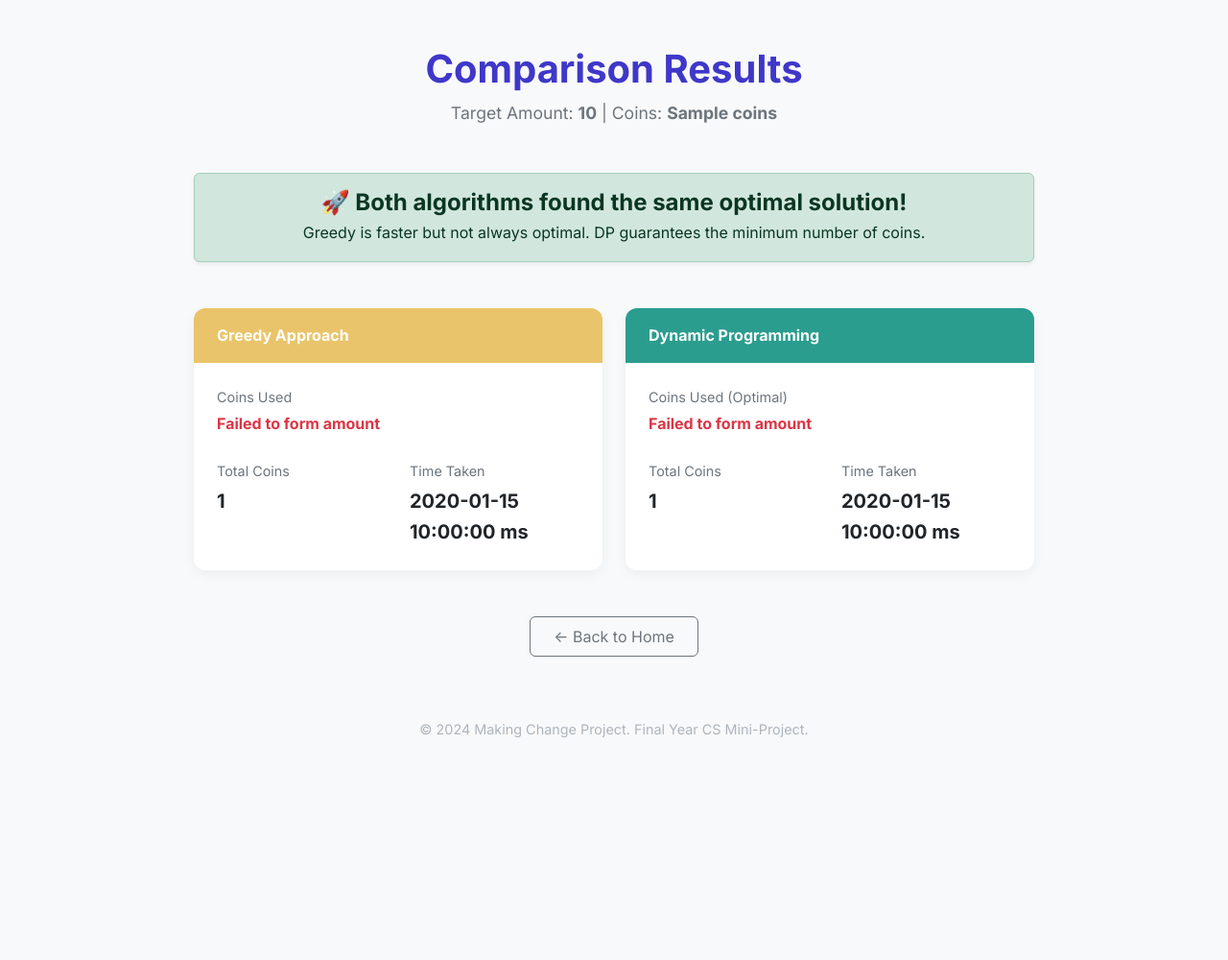
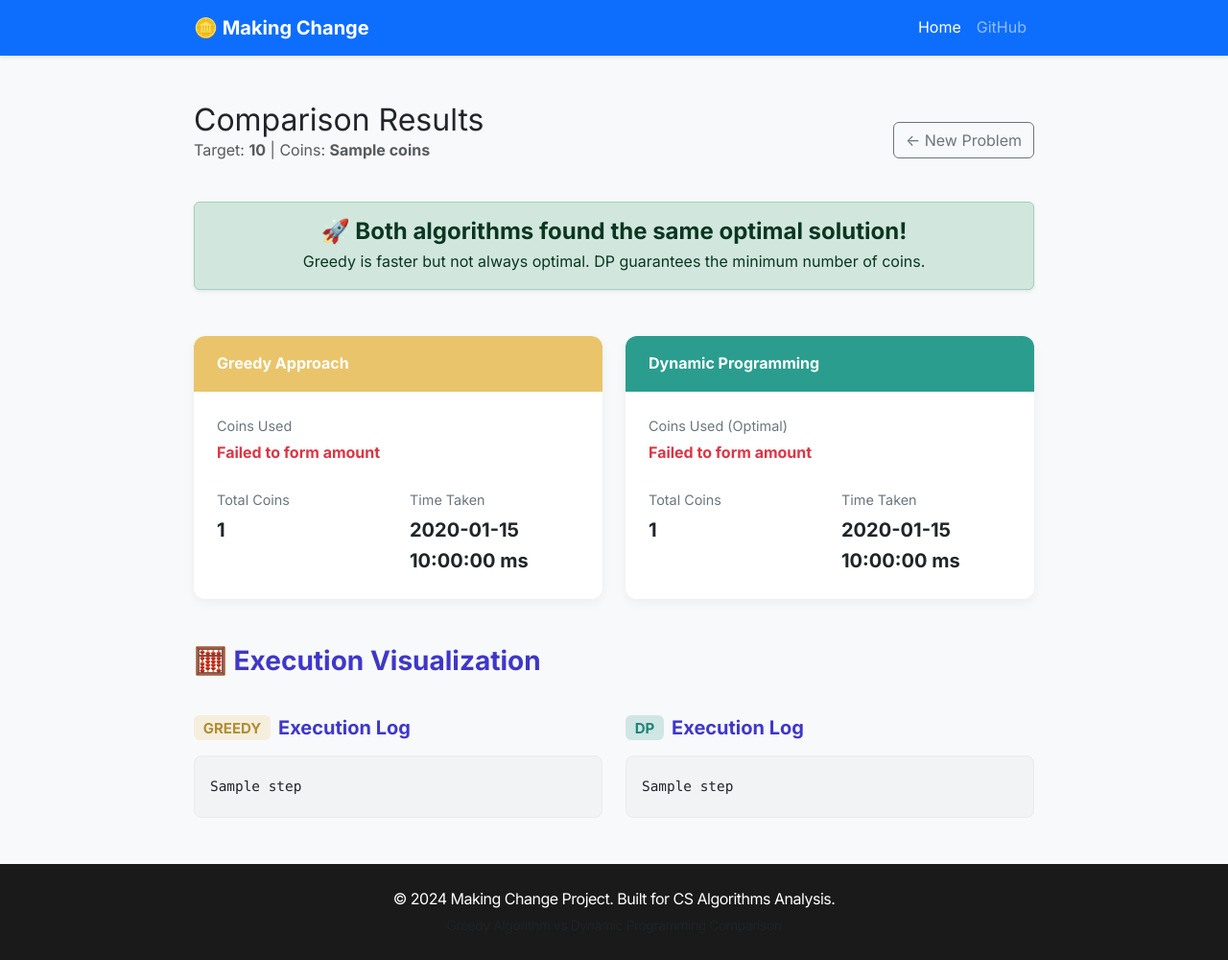
Before and after one commit to sarjanshah14/greedyvsdynamic, a Flask app: template templates/result.html in a window 1280 px wide. Shown: the whole page at 96% size. Before the commit the page ends 768 px from the top, so only its background shows below. Run offline with Flask 3, Linux system fonts and the light colour scheme; the template is opened without the code that fills it: most values are stand-ins (such as "Sample title", 1, 10 or a date in 2020).

Commit message:
Add Navbar, Footer, and Algorithm Visualization

```diff
--- a/app.py
+++ b/app.py
@@ -5,40 +5,47 @@ app = Flask(__name__)
 
 def get_min_coins_greedy(amount, coins):
     """
-    Greedy algorithm to find minimum coins.
-    Sorts coins in descending order and takes the largest possible at each step.
+    Greedy algorithm with step tracking.
     """
     coins = sorted(coins, reverse=True)
     result_coins = []
     total_count = 0
     remaining = amount
+    steps = []
+
+    steps.append(f"Starting Greedy with amount: {amount}")
+    steps.append(f"Sorted coins: {coins}")
 
     for coin in coins:
         if remaining == 0:
             break
+        steps.append(f"Checking coin: {coin} against remaining: {remaining}")
         count = remaining // coin
         if count > 0:
             result_coins.extend([coin] * count)
             remaining -= coin * count
             total_count += count
+            steps.append(f"-> Took {count}x {coin} coin(s). Remaining: {remaining}")
+        else:
+            steps.append(f"-> Coin {coin} is too large. Skipping.")
 
-    # Check if we successfully formed the amount
     if remaining != 0:
-        return None, 0, False  # Failed to form amount
+        steps.append("Failed to form the total amount.")
+        return None, 0, False, steps
 
-    return result_coins, total_count, True
+    steps.append(f"Success! Total coins used: {total_count}")
+    return result_coins, total_count, True, steps
 
 def get_min_coins_dp(amount, coins):
     """
-    Dynamic Programming algorithm to find minimum coins.
-    Guarantees optimal solution.
+    DP algorithm with step tracking (reconstruction).
     """
-    # dp[i] stores the minimum coins needed for amount i
     dp = [float('inf')] * (amount + 1)
     dp[0] = 0
+    parent = [-1] * (amount + 1)
 
-    # parent[i] stores the coin used to reach amount i (to reconstruct solution)
-    parent = [-1] * (amount + 1)
+    # We won't log every single DP table update as it's too much for large N.
+    # We will log the reconstruction phase.
 
     for i in range(1, amount + 1):
         for coin in coins:
@@ -48,17 +55,23 @@ def get_min_coins_dp(amount, coins):
                     parent[i] = coin
 
     if dp[amount] == float('inf'):
-        return None, 0, False
+        return None, 0, False, ["DP failed to find a solution."]
 
-    # Reconstruct the solution
+    # Reconstruct
     result_coins = []
     curr = amount
+    steps = []
+    steps.append(f"DP Table built. Reconstructing solution for amount: {amount}")
+
     while curr > 0:
         coin = parent[curr]
         result_coins.append(coin)
+        prev = curr
         curr -= coin
+        steps.append(f"At {prev}, best coin to take is {coin}. Remaining: {curr}")
 
-    return result_coins, dp[amount], True
+    steps.append(f"Success! Total coins found: {len(result_coins)}")
+    return result_coins, dp[amount], True, steps
 
 @app.route('/')
 def index():
@@ -73,13 +86,13 @@ def solve():
 
         # Greedy Execution
         start_greedy = time.time()
-        greedy_result, greedy_count, greedy_success = get_min_coins_greedy(amount, coins)
+        greedy_result, greedy_count, greedy_success, greedy_steps = get_min_coins_greedy(amount, coins)
         end_greedy = time.time()
         greedy_time = (end_greedy - start_greedy) * 1000  # ms
 
         # DP Execution
         start_dp = time.time()
-        dp_result, dp_count, dp_success = get_min_coins_dp(amount, coins)
+        dp_result, dp_count, dp_success, dp_steps = get_min_coins_dp(amount, coins)
         end_dp = time.time()
         dp_time = (end_dp - start_dp) * 1000 # ms
 
@@ -90,10 +103,12 @@ def solve():
                                greedy_count=greedy_count,
                                greedy_success=greedy_success,
                                greedy_time=f"{greedy_time:.4f}",
+                               greedy_steps=greedy_steps,
                                dp_result=dp_result,
                                dp_count=dp_count,
                                dp_success=dp_success,
-                               dp_time=f"{dp_time:.4f}")
+                               dp_time=f"{dp_time:.4f}",
+                               dp_steps=dp_steps)
 
     except ValueError:
         return "Invalid input. Please enter numbers correctly.", 400
--- a/static/style.css
+++ b/static/style.css
@@ -17,7 +17,11 @@ body {
     line-height: 1.6;
 }
 
-h1, h2, h3, h4, h5 {
+h1,
+h2,
+h3,
+h4,
+h5 {
     font-weight: 700;
     color: var(--secondary-color);
 }
@@ -158,8 +162,50 @@ h1, h2, h3, h4, h5 {
 
 .footer {
     text-align: center;
-    margin-top: 4rem;
-    margin-bottom: 2rem;
-    color: #adb5bd;
+    letter-spacing: -0.5px;
+}
+
+/* Footer */
+.footer {
+    background-color: #1a1a1a !important;
+    margin-top: auto;
+    /* Push to bottom */
+}
+
+/* Visualization Logs */
+.log-container {
+    max-height: 300px;
+    overflow-y: auto;
+    background: #f1f3f5;
+    border-radius: 8px;
+    padding: 1rem;
+    font-family: 'Consolas', 'Monaco', monospace;
     font-size: 0.9rem;
+    border: 1px solid #e9ecef;
 }
+
+.log-step {
+    border-bottom: 1px solid #e9ecef;
+    padding: 0.25rem 0;
+}
+
+.log-step:last-child {
+    border-bottom: none;
+}
+
+.log-badge {
+    font-size: 0.75rem;
+    padding: 0.2em 0.5em;
+    border-radius: 4px;
+    margin-right: 0.5rem;
+}
+
+.badge-greedy {
+    background-color: rgba(233, 196, 106, 0.2);
+    color: #b08d35;
+}
+
+.badge-dp {
+    background-color: rgba(42, 157, 143, 0.2);
+    color: #218376;
+}
--- /dev/null
+++ b/templates/layout.html
@@ -0,0 +1,58 @@
+<!DOCTYPE html>
+<html lang="en">
+
+<head>
+    <meta charset="UTF-8">
+    <meta name="viewport" content="width=device-width, initial-scale=1.0">
+    <title>Making Change | Greedy vs DP</title>
+    <!-- Google Fonts -->
+    <link href="https://fonts.googleapis.com/css2?family=Inter:wght@300;400;600;700&display=swap" rel="stylesheet">
+    <!-- Bootstrap 5 CSS -->
+    <link href="https://cdn.jsdelivr.net/npm/bootstrap@5.3.0/dist/css/bootstrap.min.css" rel="stylesheet">
+    <!-- Custom CSS -->
+    <link rel="stylesheet" href="{{ url_for('static', filename='style.css') }}">
+</head>
+
+<body class="d-flex flex-column min-vh-100">
+
+    <!-- Navbar -->
+    <nav class="navbar navbar-expand-lg navbar-dark bg-primary shadow-sm">
+        <div class="container">
+            <a class="navbar-brand fw-bold" href="/">
+                🪙 Making Change
+            </a>
+            <button class="navbar-toggler" type="button" data-bs-toggle="collapse" data-bs-target="#navbarNav">
+                <span class="navbar-toggler-icon"></span>
+            </button>
+            <div class="collapse navbar-collapse" id="navbarNav">
+                <ul class="navbar-nav ms-auto">
+                    <li class="nav-item">
+                        <a class="nav-link active" href="/">Home</a>
+                    </li>
+                    <li class="nav-item">
+                        <a class="nav-link" href="https://github.com/sarjanshah14/greedyvsdynamic"
+                            target="_blank">GitHub</a>
+                    </li>
+                </ul>
+            </div>
+        </div>
+    </nav>
+
+    <!-- Main Content -->
+    <main class="flex-grow-1">
+        {% block content %}{% endblock %}
+    </main>
+
+    <!-- Footer -->
+    <footer class="footer bg-dark text-white py-4 mt-auto">
+        <div class="container text-center">
+            <p class="mb-1">&copy; 2024 Making Change Project. Built for CS Algorithms Analysis.</p>
+            <p class="small text-muted mb-0">Greedy Algorithm vs Dynamic Programming Comparison</p>
+        </div>
+    </footer>
+
+    <!-- Bootstrap JS -->
+    <script src="https://cdn.jsdelivr.net/npm/bootstrap@5.3.0/dist/js/bootstrap.bundle.min.js"></script>
+</body>
+
+</html>
--- a/templates/result.html
+++ b/templates/result.html
@@ -1,24 +1,13 @@
-<!DOCTYPE html>
-<html lang="en">
+{% extends "layout.html" %}
 
-<head>
-    <meta charset="UTF-8">
-    <meta name="viewport" content="width=device-width, initial-scale=1.0">
-    <title>Results | Greedy vs DP</title>
-    <!-- Google Fonts -->
-    <link href="https://fonts.googleapis.com/css2?family=Inter:wght@300;400;600;700&display=swap" rel="stylesheet">
-    <!-- Bootstrap 5 CSS -->
-    <link href="https://cdn.jsdelivr.net/npm/bootstrap@5.3.0/dist/css/bootstrap.min.css" rel="stylesheet">
-    <!-- Custom CSS -->
-    <link rel="stylesheet" href="{{ url_for('static', filename='style.css') }}">
-</head>
-
-<body>
-
-    <div class="container">
-        <div class="page-header">
-            <h1>Comparison Results</h1>
-            <p>Target Amount: <strong>{{ amount }}</strong> | Coins: <strong>{{ coins }}</strong></p>
+{% block content %}
+<div class="container py-5">
+    <div class="d-flex justify-content-between align-items-center mb-4">
+        <div>
+            <h1 class="h2 mb-0">Comparison Results</h1>
+            <p class="text-muted">Target: <strong>{{ amount }}</strong> | Coins: <strong>{{ coins }}</strong></p>
+        </div>
+        <a href="/" class="btn btn-outline-secondary">← New Problem</a>
     </div>
 
     <!-- Conclusion Section -->
@@ -34,7 +23,7 @@
         <p class="mb-0">Greedy is faster but not always optimal. DP guarantees the minimum number of coins.</p>
     </div>
 
-        <div class="row g-4">
+    <div class="row g-4 mb-5">
         <!-- Greedy Result -->
         <div class="col-md-6">
             <div class="card result-card h-100">
@@ -106,17 +95,35 @@
         </div>
     </div>
 
-        <div class="text-center mt-5">
-            <a href="/" class="btn btn-outline-secondary px-4 py-2">← Back to Home</a>
+    <!-- Execution Trace / Visualization -->
+    <div class="row g-4">
+        <div class="col-12">
+            <h3 class="mb-3">🧮 Execution Visualization</h3>
         </div>
 
-        <div class="footer">
-            &copy; 2024 Making Change Project. Final Year CS Mini-Project.
+        <!-- Greedy Logs -->
+        <div class="col-md-6">
+            <h5 class="d-flex align-items-center mb-3">
+                <span class="badge badge-greedy me-2">GREEDY</span> Execution Log
+            </h5>
+            <div class="log-container">
+                {% for step in greedy_steps %}
+                <div class="log-step">{{ step }}</div>
+                {% endfor %}
             </div>
         </div>
 
-    <!-- Bootstrap JS -->
-    <script src="https://cdn.jsdelivr.net/npm/bootstrap@5.3.0/dist/js/bootstrap.bundle.min.js"></script>
-</body>
-
-</html>
+        <!-- DP Logs -->
+        <div class="col-md-6">
+            <h5 class="d-flex align-items-center mb-3">
+                <span class="badge badge-dp me-2">DP</span> Execution Log
+            </h5>
+            <div class="log-container">
+                {% for step in dp_steps %}
+                <div class="log-step">{{ step }}</div>
+                {% endfor %}
+            </div>
+        </div>
+    </div>
+</div>
+{% endblock %}
```
Also changed, not shown: templates/index.html (+18 -29 lines). Lines whose indentation alone changed are shown as unchanged.
